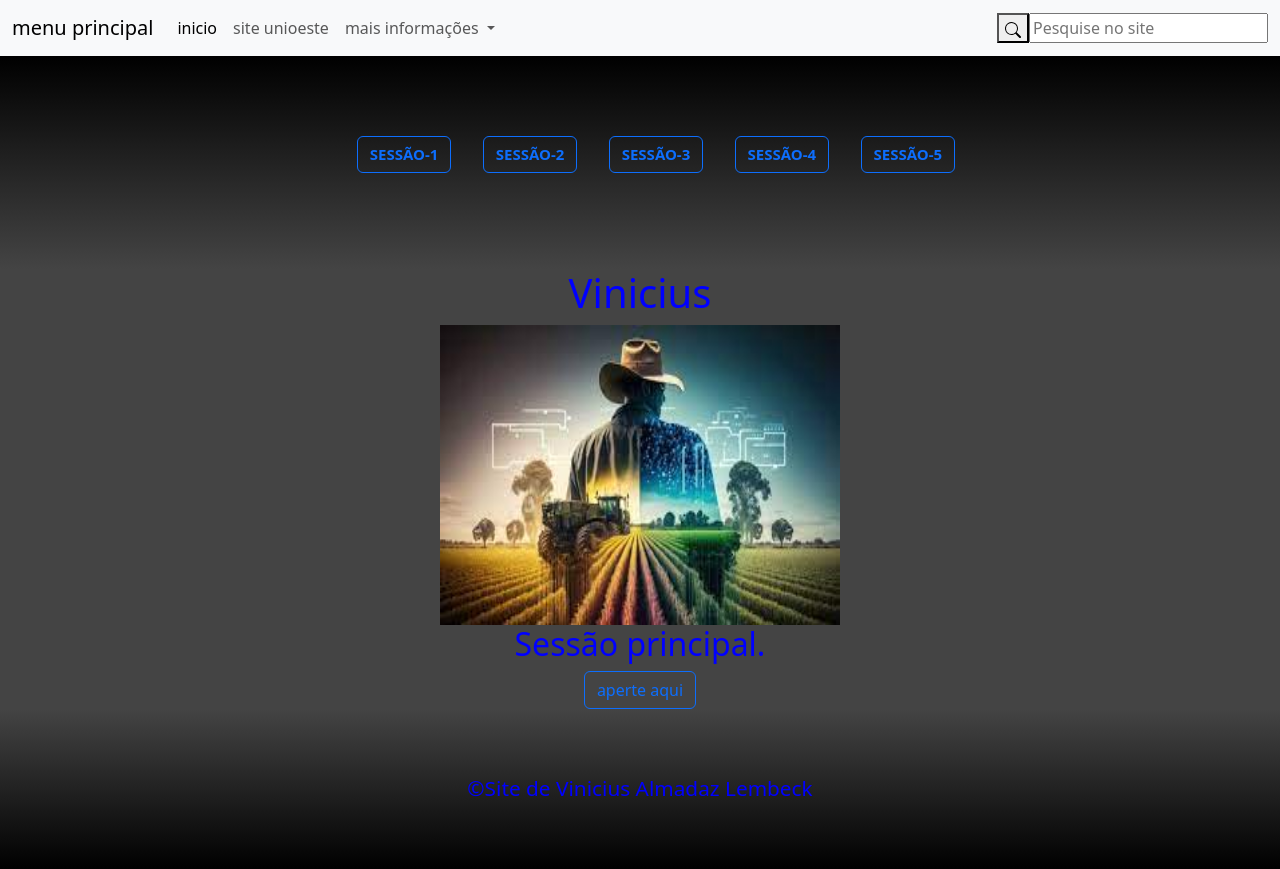
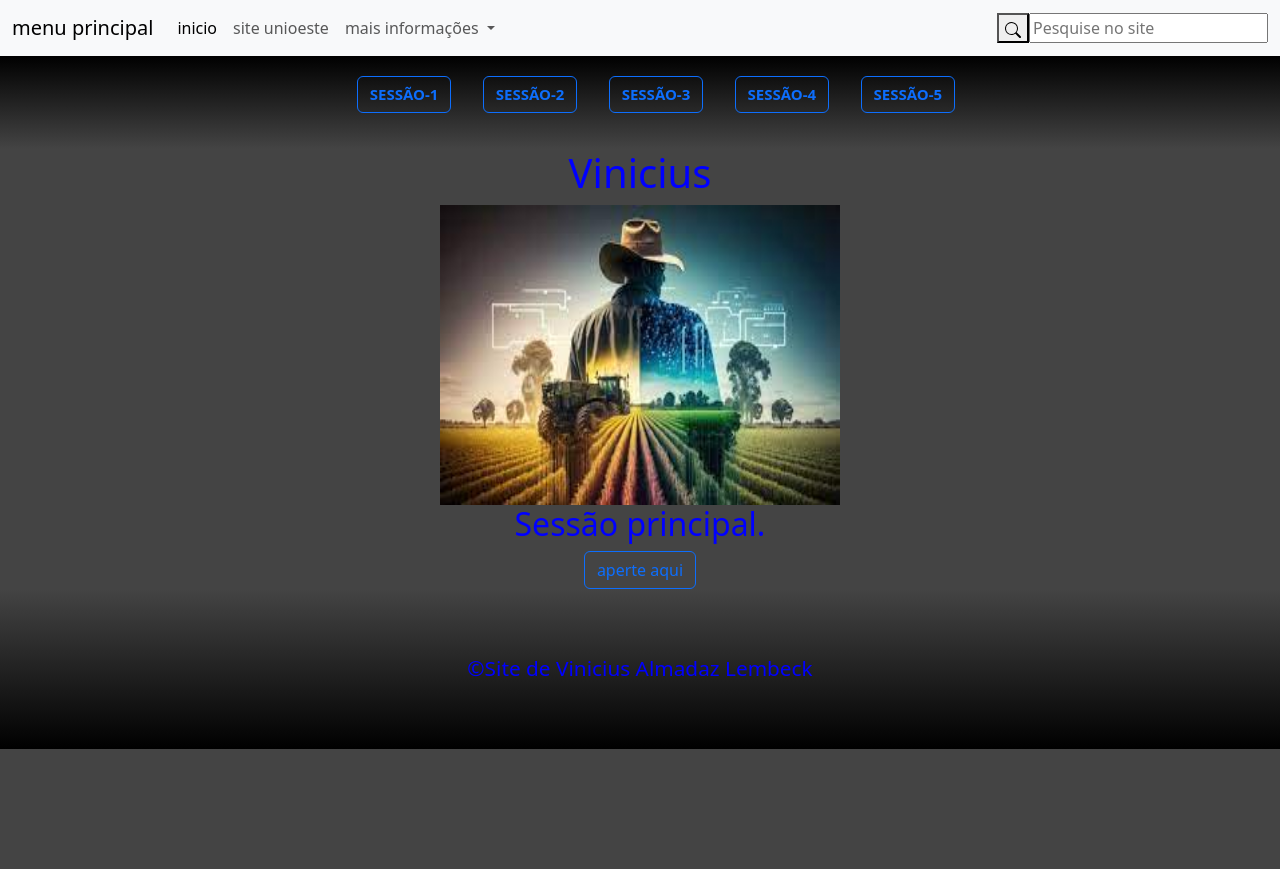
Before and after one commit to Vinilemebck/Vinilemebck.github.io, a plain HTML site: page index.html in a window 1280 px wide. After the commit the page ends 800 px from the top, so only its background shows below. Drawn offline with nearby package versions, Linux system fonts and the light colour scheme.

Commit message:
Update style.css

```diff
--- a/style.css
+++ b/style.css
@@ -24,7 +24,7 @@ ul .A {
 
 header {
   background: linear-gradient(black, #444444);
-  padding: 10vh;
+  padding: 20px;
 }
 
 header img {
@@ -62,6 +62,7 @@ header img {
 
 .footer {
   color: blue;
+  margin: 0;
 }
 
 footer{
```
